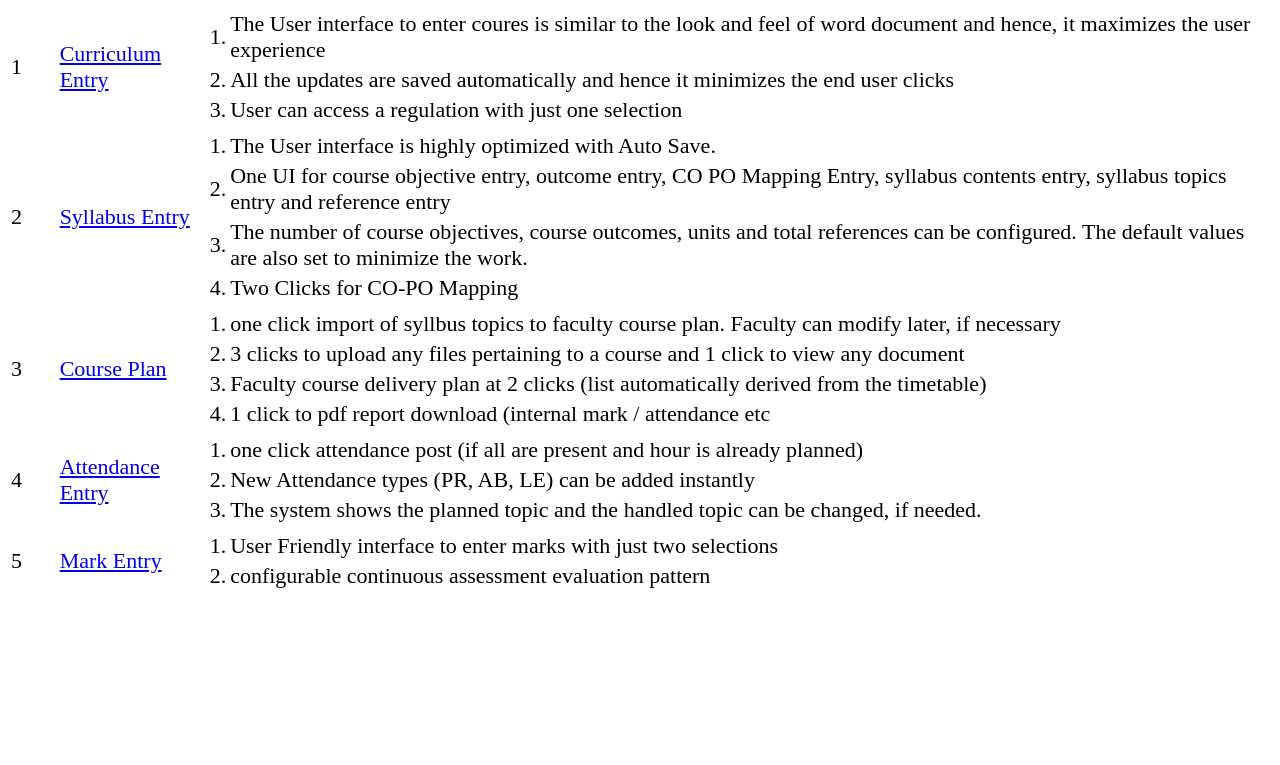
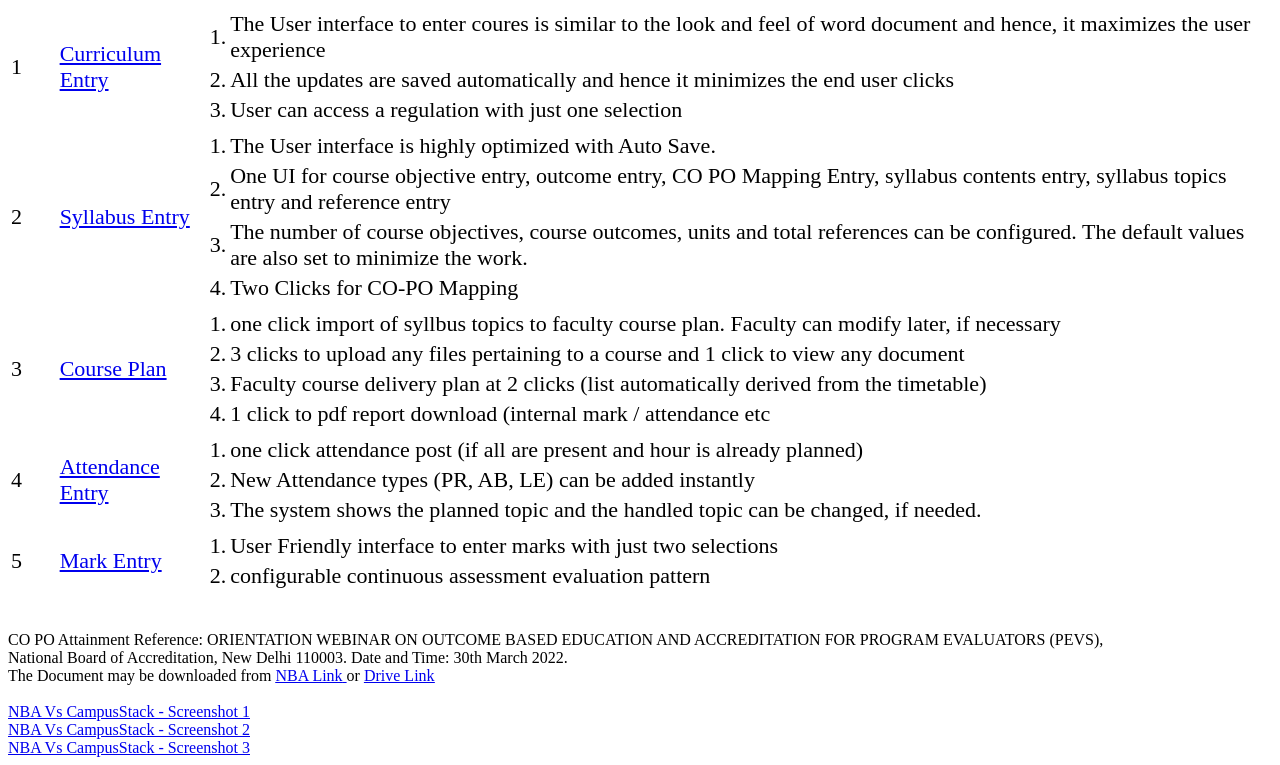
Before and after one commit to rv-nataraj/sriss, a plain HTML site: page index.html in a window 1280 px wide. Shown: the part 507-1272 px from the top of the page. Before the commit the page ends 1110 px from the top, so only its background shows below. Drawn offline with Linux system fonts and the light colour scheme.

Commit message:
Update index.html

```diff
--- a/index.html
+++ b/index.html
@@ -72,5 +72,22 @@
       </tr>
 
     </table>
+
+    <br>
+    <br>
+    <div > CO PO Attainment Reference:
+								ORIENTATION WEBINAR ON OUTCOME BASED EDUCATION AND ACCREDITATION FOR PROGRAM EVALUATORS (PEVS),<br>
+								National Board of Accreditation, New Delhi 110003.  Date and Time: 30th March 2022. <br>
+								The Document may be downloaded from
+								<a href="https://www.nbaind.org/Uploads/Webinar/SARDecoding30032022.pdf"> <u>NBA Link</u> </a> or
+								<a href="https://drive.google.com/file/d/1URljEKyPUdZkOp1nkXNp9yWx6fRbBxk5/view?usp=sharing"> <u>Drive Link</u> </a>
+								<br>
+								<br>
+								    <a target="_blank" href="https://drive.google.com/file/d/1perM2EEEP1ZNrNbkZLjKqDvhjFvbxiH0/view?usp=sharing"><u>NBA Vs CampusStack - Screenshot 1</u></a>
+								<br><a target="_blank" href="https://drive.google.com/file/d/14n9_DgBaNGq_RAJ8nxXh2G7gGkCAqjT-/view?usp=sharing"><u>NBA Vs CampusStack - Screenshot 2</u></a>
+								<br><a target="_blank" href="https://drive.google.com/file/d/1e3FE3kBRsMHkBByHBxFsRQ_zSWWmjhpV/view?usp=sharing"><u>NBA Vs CampusStack - Screenshot 3</u></a>
+
+    </div>
+
   </body>
 </html>
```
